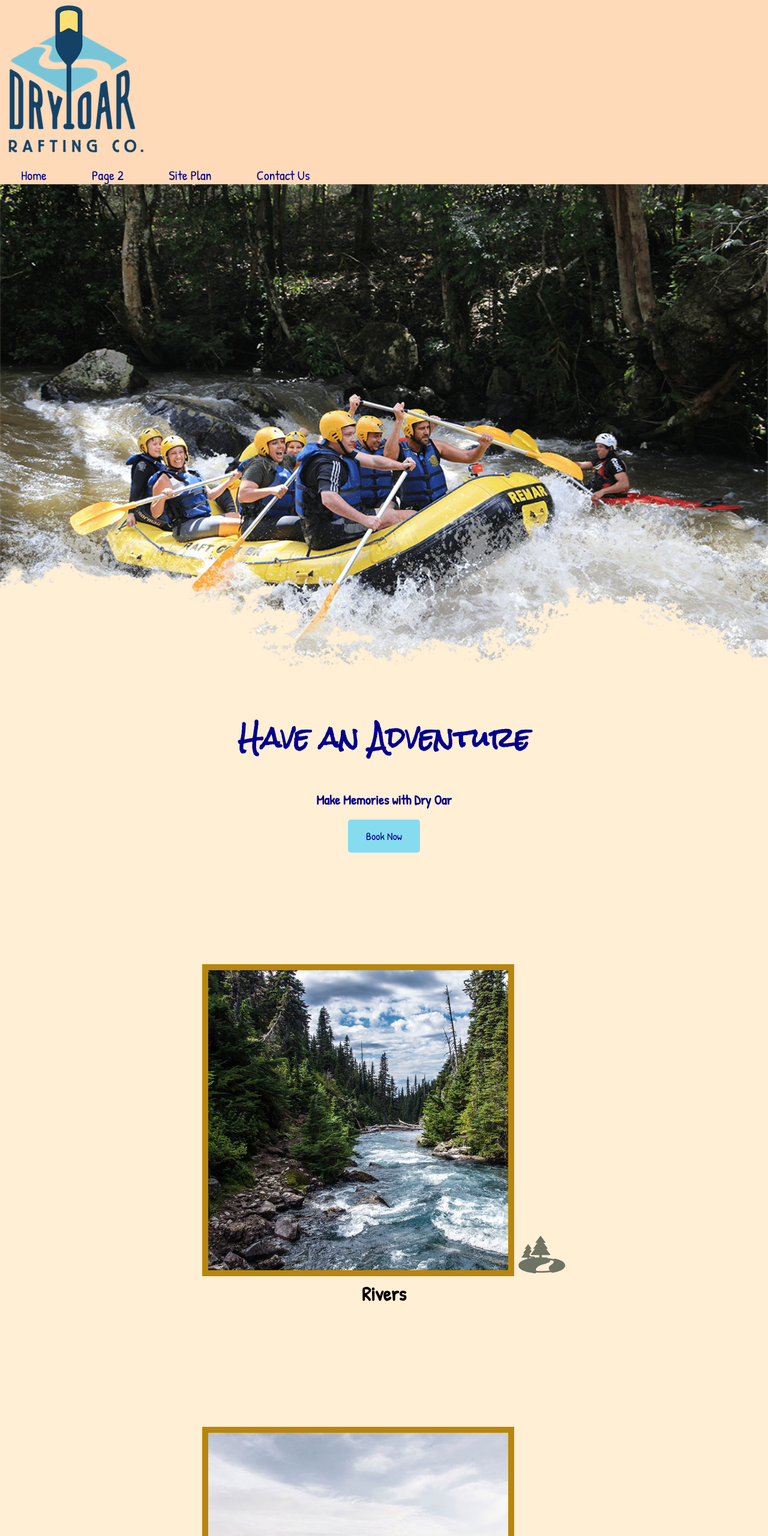
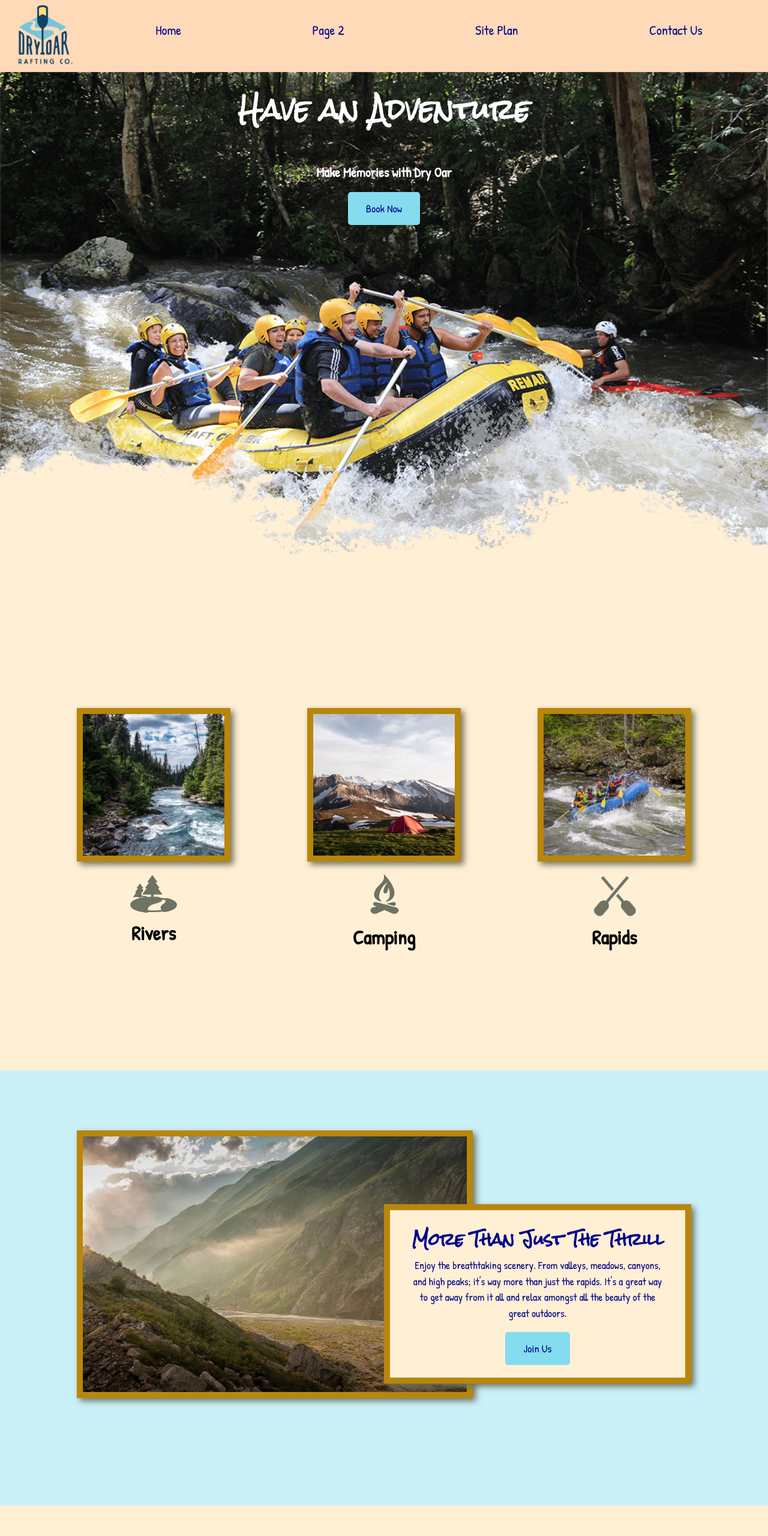
Before and after one commit to mtmenji/wdd130, a plain HTML site: page wwr/index.html in a window 1280 px wide. Shown: the top 2560 px of the page at 60% size. Drawn offline with Linux system fonts and the light colour scheme.

Commit message:
W07 - Home Page Finishing Touches Module

```diff
--- a/wwr/index.html
+++ b/wwr/index.html
@@ -32,7 +32,7 @@
                 </div>
             </section>
         </div>
-        <main class="'home-grid">
+        <main class="home-grid">
             <section class="rivers-card">
                 <img class="card-img" src="images/rivers.jpg" alt="river in forest">
                 <img class="icon" src="images/river_icon.png" alt="river icon">
--- a/wwr/styles/styles.css
+++ b/wwr/styles/styles.css
@@ -3,6 +3,8 @@
 #background {
     height: 725px;
     background-color: #caf0f8;
+    grid-column: 1/11;
+    grid-row: 4/9;
 }
 
 #content {
@@ -10,16 +12,40 @@
     margin: 0 auto;
 }
 
+#hero {
+    display: grid;
+    grid-template-columns: 1fr 3fr 1fr;
+}
+
+#hero-box {
+    grid-column: 1/4;
+    grid-row: 1/2;
+    z-index: -1;
+}
+
+#hero-msg {
+    grid-column: 2/3;
+    grid-row: 1/3;
+}
+
 #hero-msg h1, #hero-msg h4 {
     text-align: center;
+    color: white;
 }
 
 #hero-img {
     width: 100%;
 }
 
+.home-grid {
+    display: grid;
+    grid-template-columns: repeat(10, 1fr);
+}
+
 #logo_link {
     padding-top: 5px;
+    justify-self: center;
+    align-self: center;
 }
 
 .book, .join {
@@ -43,6 +69,7 @@
 
 .card-img {
     border: 10px solid darkgoldenrod;
+    width: 100%;
 }
 
 .home-title {
@@ -57,17 +84,34 @@
     padding-top: 10px;
 }
 
+.logo {
+    width: 100px;
+}
+
 .mountains {
     margin-top: 100px;
     margin-bottom: 200px;
+    width: 100%;
+    grid-column: 2/7;
+    grid-row: 5/8;
+    border-style: solid;
+    border-width: 10px;
+    border-color: darkgoldenrod;
+    box-shadow: 5px 5px 10px #6f7364;
 }
 
 .msg {
-    background-color: #caf0f8;
+    background-color: papayawhip;
+    border-style: solid;
+    border-width: 10px;
+    border-color: darkgoldenrod;
     font-family: "Patrick Hand", Helvetica, sans-serif;
     font-size: .8em;
     line-height: 1.5em;
     padding: 35px;
+    grid-column: 6/10;
+    grid-row: 6/7;
+    box-shadow: 5px 5px 10px #6f7364;
 }
 
 .msg h2 {
@@ -85,6 +129,32 @@
     margin: 200px 0;
 }
 
+.card-img {
+    border: 10px solid darkgoldenrod;
+    transition: transform .5s;
+    box-shadow: 5px 5px 10px #6f7364;
+}
+
+.card-img:hover {
+    opacity: .6;
+    transform: scale(1.1);
+}
+
+.rivers-card {
+    grid-column: 2/4;
+    grid-row: 2/3;
+}
+
+.camping-card {
+    grid-column: 5/7;
+    grid-row: 2/3;
+}
+
+.rapids-card {
+    grid-column: 8/10;
+    grid-row: 2/3;
+}
+
 body {
     background-color: papayawhip;
     font-family: "Patrick Hand", Helvetica, sans-serif;
@@ -93,30 +163,14 @@ body {
     padding: 0;
 }
 
-main section {
-    text-align: center;
-}
-
-main section img {
-    box-sizing: border-box;
-}
-
-nav a {
-    text-align: center;
-    color: darkblue;
-    text-decoration: none;
-    padding: 35px;
-}
-nav a:hover {
-    background-color: #0077b6;
-    color: darkblue;
-}
-
 footer {
     background-color: peachpuff;
     color: darkblue;
-    padding: 25x 50px;
+    padding: 25px 50px;
     margin-top: 200px;
+    display: flex;
+    justify-content: space-around;
+    align-items: center;
 }
 
 footer a {
@@ -151,4 +205,73 @@ h4 {
 header {
     background-color: peachpuff;
     color: darkblue;
+    display: grid;
+    grid-template-columns: 150px auto;
 }
+
+main section {
+    text-align: center;
+}
+
+main section img {
+    box-sizing: border-box;
+}
+
+nav {
+    display: flex;
+    justify-content: space-around;
+}
+
+nav a {
+    text-align: center;
+    color: darkblue;
+    text-decoration: none;
+    padding: 35px;
+}
+nav a:hover {
+    background-color: #0077b6;
+    color: darkblue;
+}
+
+/* MEDIA QUERIES */
+@media screen and (max-width: 900px) {
+    #hero, .home-grid {
+        display: block;
+        height: auto;
+    }
+    nav, footer {
+        flex-direction: column;
+    }
+    nav a {
+        display: block;
+        padding: 15px;
+    }
+    #hero {
+        margin-top: 0;
+    }
+    #hero-msg {
+        margin-top: 0;
+    }
+    #hero-msg h4 {
+        display: none;
+    }
+    .home-title {
+        font-size: 25px;
+        color: #6f7364;
+    }
+    .rivers-card, .camping-card, .rapids-card {
+        margin: 50px auto;
+        width: 60%;
+    }
+    #background {
+        display: none;
+    }
+    .mountains, .msg {
+        width: 80%;
+        display: block;
+        margin: 0 auto;
+    }
+    footer {
+        margin-top: 25px;
+    }
+}
```
